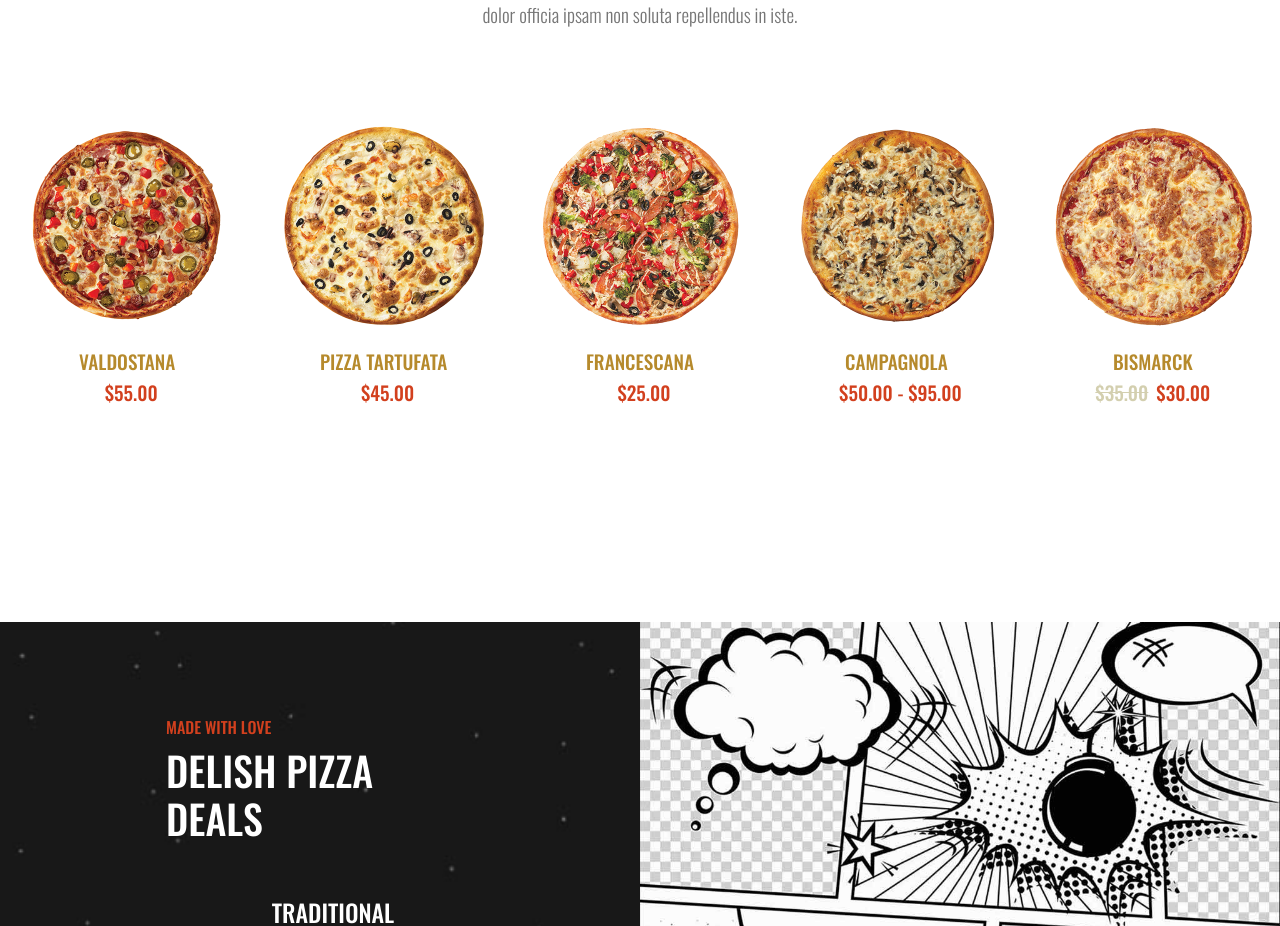
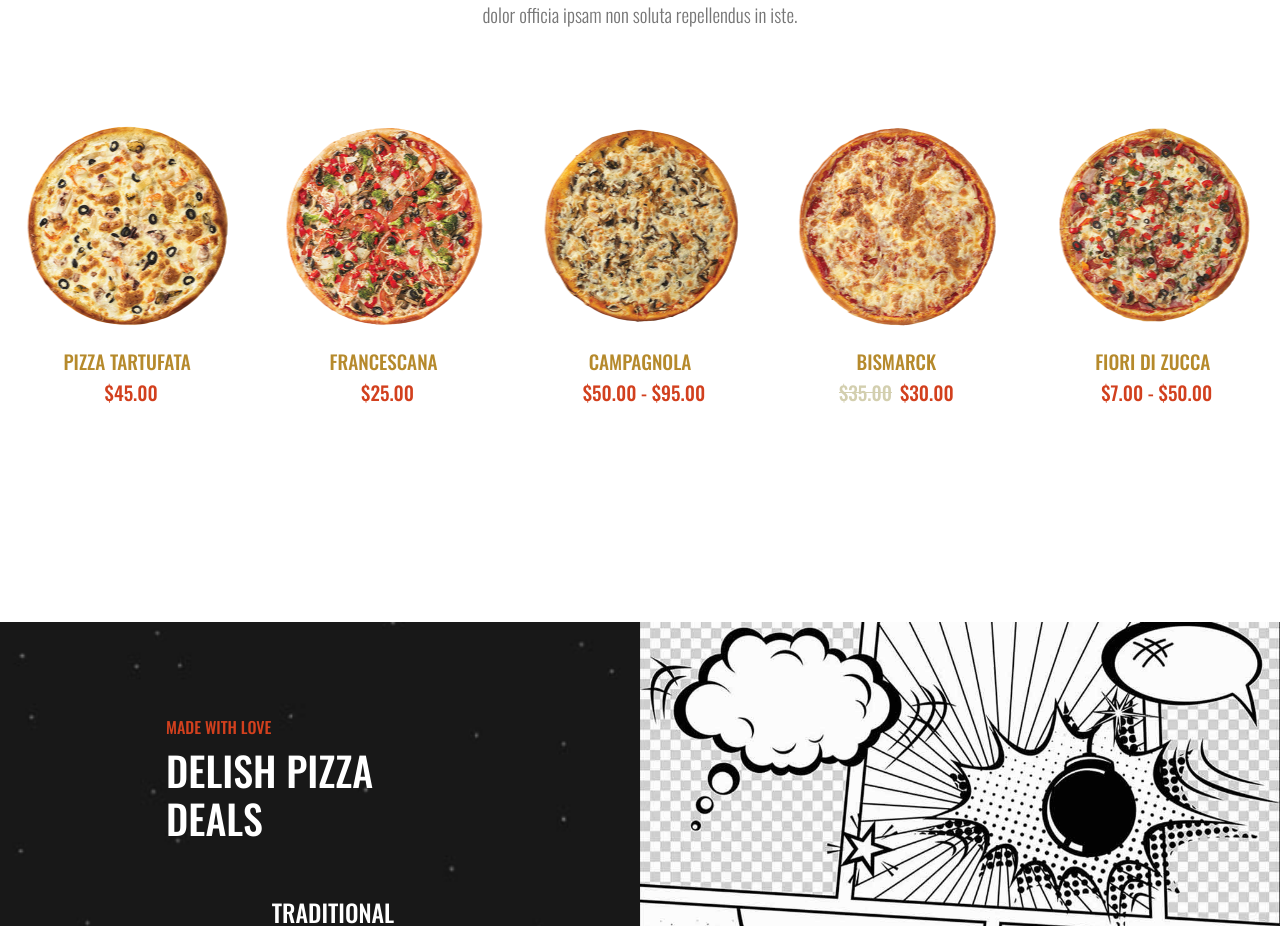
Before and after one commit to DarioGuastella/proj-html-vuejs, a Vue app: page / in a window 1280 px wide. Shown: the part 3868-4794 px from the top of the page. Built offline with nearby package versions, Linux system fonts and the light colour scheme.

Commit message:
fix autoplay time

```diff
--- a/src/components/AppPizzaSlider.vue
+++ b/src/components/AppPizzaSlider.vue
@@ -37,7 +37,7 @@ export default {
 
 <template>
     <swiper :slidesPerView="5" :spaceBetween="2" :loop="true" :modules="modules"
-        :autoplay="{ delay: 22000, pauseOnMouseEnter: true }" class="mySwiper">
+        :autoplay="{ delay: 2000, pauseOnMouseEnter: true }" class="mySwiper">
         <swiper-slide v-for="dato in data" class="text-center">
             <div class="pizzaCard">
                 <div class="pizzaBox">
```
